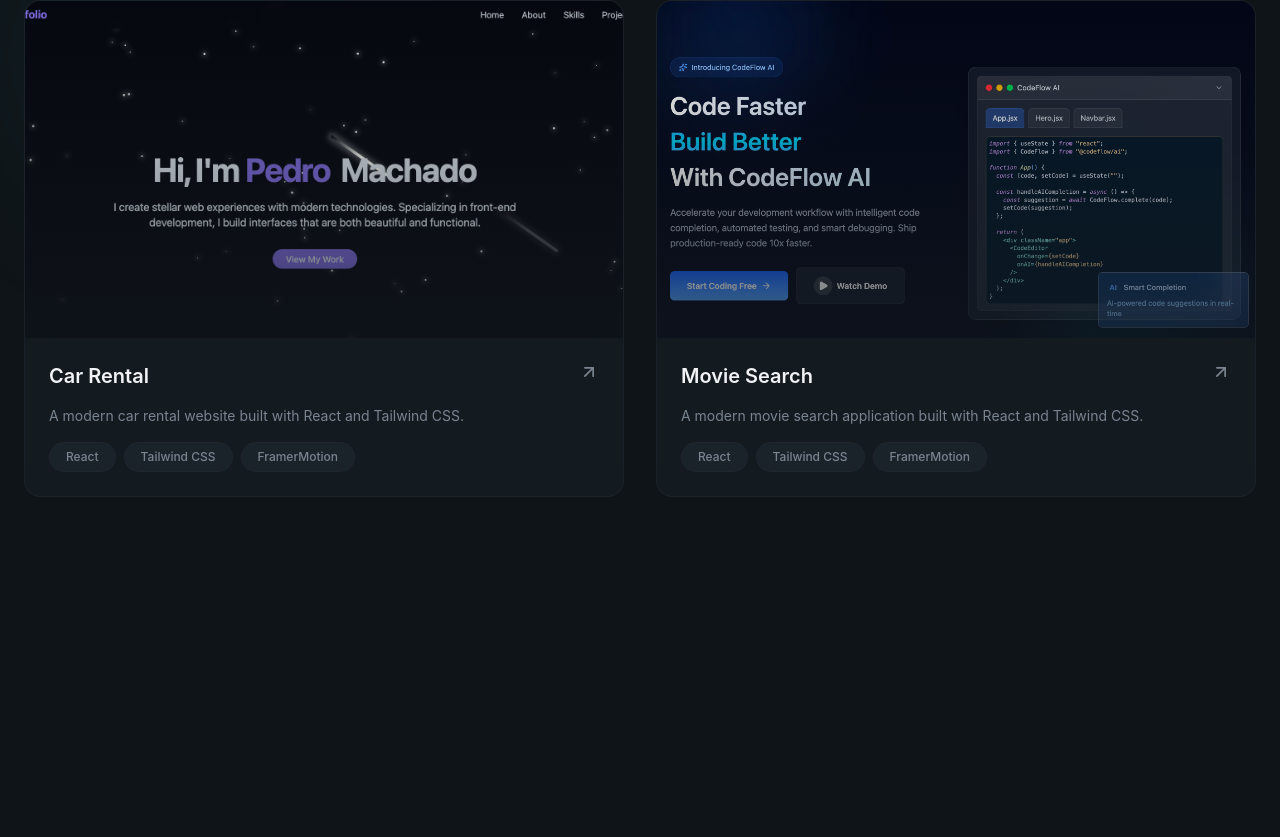
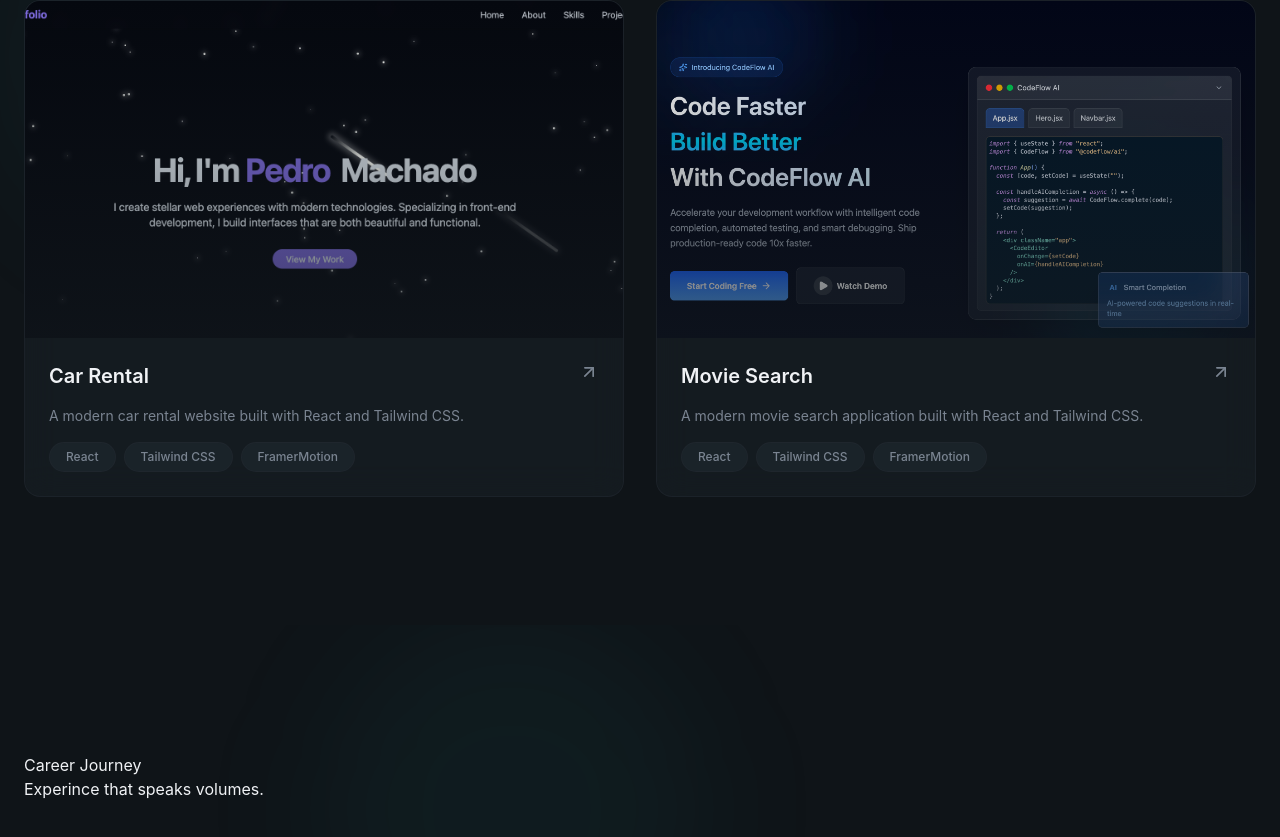
Before and after one commit to eissamonet/SWD-Portfolio, a React (Vite) app: page / in a window 1280 px wide. Shown: the part 2807-3644 px from the top of the page. Before the commit the page ends 3432 px from the top, so only its background shows below. Built offline with nearby package versions, Linux system fonts and the light colour scheme.

Commit message:
commit changes

```diff
--- a/src/sections/Experience.jsx
+++ b/src/sections/Experience.jsx
@@ -3,7 +3,8 @@
     period: "December 2024 - September 2025",
     role: "Software Engineer",
     company: "curaJoy",
-      description: "Developing and maintaining web applications using modern frameworks and technologies.",
+    description:
+      "Developing and maintaining web applications using modern frameworks and technologies.",
     technologies: ["JavaScript", "React", "Node.js", "Docker"],
     current: false,
   },
@@ -11,13 +12,27 @@
     period: "May 2024 - August 2024",
     role: "Junior Developer",
     company: "Reality Labs",
-      description: "Assisted in the development of client websites and applications, focusing on front-end development.",
+    description:
+      "Assisted in the development of client websites and applications, focusing on front-end development.",
     technologies: ["HTML", "CSS", "JavaScript", "jQuery"],
     current: false,
   },
 ];
 
+export const Experience = () => {
+  return (
+    <section id="experience" className="py-32 relative overflow-hidden">
+      <div className="absolute top-1/2 left-1/4 w-96 h-96 bg-primary/5 rounded-full blur-3xl -translate-y-1/2" />
 
-export const Experience = () => {
-    return <section></section>;
+      <div className="containter mx-auto px-6 relative z-10">
+        {/* section header */}
+        <div className="max-w-3xl mb-16">
+          <span>Career Journey</span>
+          <h2>
+            Experince that <span> speaks volumes. </span>
+          </h2>
+        </div>
+      </div>
+    </section>
+  );
 };
```
Lines whose indentation alone changed are shown as unchanged.
